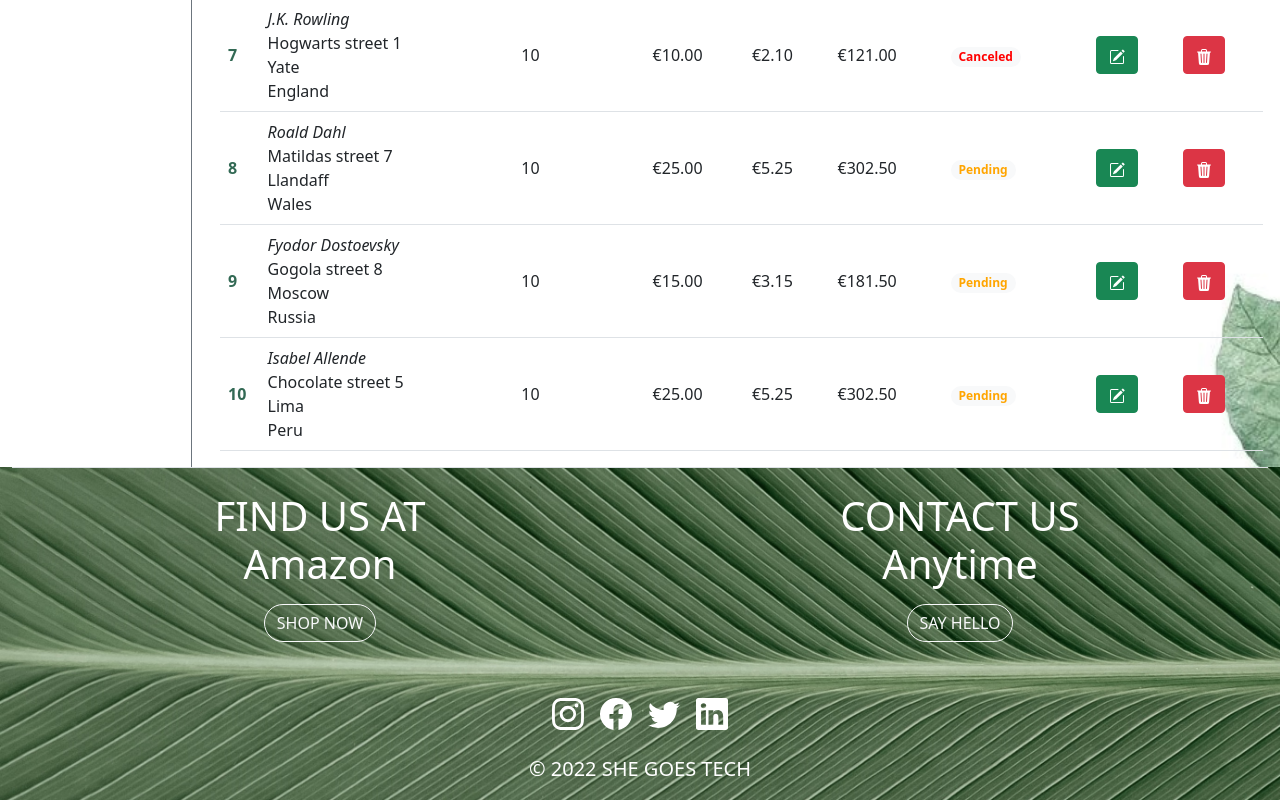
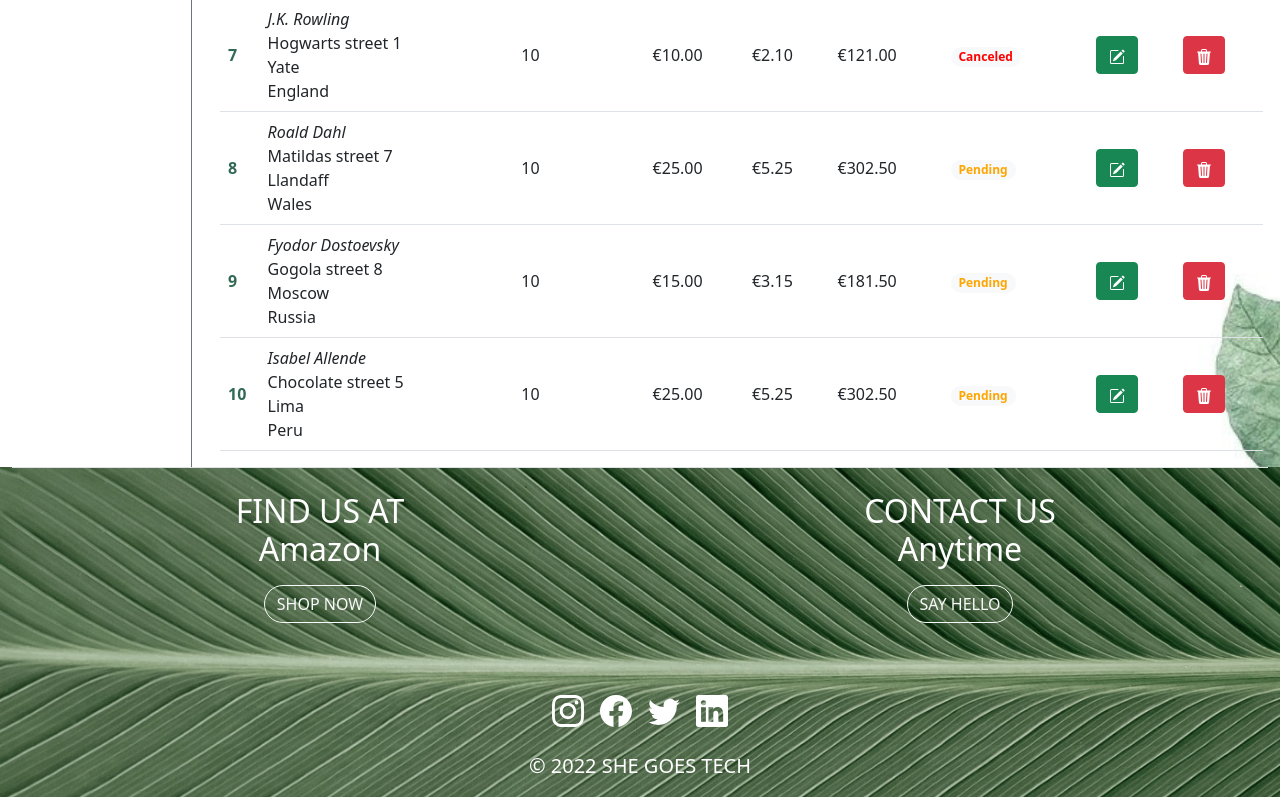
Before and after one commit to ligarunge/hackathon-4, a React (Create React App) app: page /orders in a window 1280 px wide. Shown: the part 879-1679 px from the top of the page. Built offline with nearby package versions, Linux system fonts and the light colour scheme.

Commit message:
footer text size

```diff
--- a/src/API/getCategories.js
+++ b/src/API/getCategories.js
@@ -7,12 +7,12 @@ function getCategories() {
         },
         {
             id: '2',
-            title: 'Some title 1',
+            title: 'Some title 2',
             description: 'Lorem ipsum dolor sit amet, consectetur adipiscing elit, sed do eiusmod tempor incididunt ut labore et dolore magna aliqua.',
         },
         {
             id: '3',
-            title: 'Some title 1',
+            title: 'Some title 3',
             description: 'Lorem ipsum dolor sit amet, consectetur adipiscing elit, sed do eiusmod tempor incididunt ut labore et dolore magna aliqua.',
         },
         {
--- a/src/Components/Footer.js
+++ b/src/Components/Footer.js
@@ -7,12 +7,12 @@ function Footer() {
                 <div className="row mt-4">
                     <div className="col-md-6 text-white">
                         <div className="row display-6">
-                            <div className="col-12 text-center fw-bolder">
+                            <div className="col-12 text-center fw-bolder fs-2">
                                 FIND US AT
                             </div>
                         </div>
                         <div className="row display-6">
-                            <div className="col-12 text-center">
+                            <div className="col-12 text-center fs-2">
                                 Amazon
                             </div>
                         </div>
@@ -24,16 +24,16 @@ function Footer() {
                     </div>
                     <div className="col-md-6 text-white">
                         <div className="row display-6">
-                            <div className="col-12 text-center fw-bolder">
+                            <div className="col-12 text-center fw-bolder fs-2">
                                 CONTACT US
                             </div>
                         </div>
-                        <div className="row display-6">
+                        <div className="row display-6 fs-2">
                             <div className="col-12 text-center">
                                 Anytime
                             </div>
                         </div>
-                        <div className="row mt-3">
+                        <div className="row mt-3 mb-3">
                             <div className="col-12 text-center">
                                 <button className="btn btn-outline-light rounded-pill">SAY HELLO</button>
                             </div>
--- a/src/Pages/Categories.js
+++ b/src/Pages/Categories.js
@@ -1,19 +1,26 @@
+import { useState } from "react";
 import getCategories from "../API/getCategories";
 import Header from "../Components/Header";
 
 function Categories() {
 
     const categories = getCategories();
-    const categoriesList = categories.map((categories, index) => {
+    const [keyWord, setKeyWord] = useState('')
+    const categoriesList = categories
+    .filter(categories => keyWord === '' ||
+        categories.title.toLowerCase().includes(keyWord.toLowerCase())||
+        categories.description.toLowerCase().includes(keyWord.toLowerCase())
+        )
+    .map((categories, index) => {
 
         return (
             <tr key={index} >
-            <td className="align-middle" style={{height: '6rem'}}>{index}</td>
+                <td className="align-middle" style={{ height: '6rem' }}>{index}</td>
                 <td className="align-middle">{categories.title}</td>
                 <td className="align-middle">{categories.description}</td>
                 <td className="align-middle">
                     <div className="d-flex">
-                <button type="button" className="btn btn-light"style={{margin:'5px'}}>Edit</button><button type="button" className="btn btn-light" style={{margin:'5px'}}>Delete</button>
+                        <button type="button" className="btn btn-light" style={{ margin: '5px' }}>Edit</button><button type="button" className="btn btn-light" style={{ margin: '5px' }}>Delete</button>
                     </div>
                 </td>
             </tr>
@@ -27,8 +34,12 @@ return (
             </div>
             <div className="col-md-10">
                 <div className="d-inline-flex flex-column align-items-end w-100">
-                <button className="my-3" style={{width:"200px"}}>Create category</button>
-                <p className="my-3">Search <input type="text"/></p>
+                    <button className="my-3" style={{ width: "200px" }}>Create category</button>
+                    <p className="my-3">Search <input
+                        type="text"
+                        value={keyWord}
+                        onChange={(event) => setKeyWord(event.target.value)}
+                    /></p>
                 </div>
 
                 <table className="table table-striped ">
--- a/src/Pages/Orders.js
+++ b/src/Pages/Orders.js
@@ -16,13 +16,13 @@ function Orders() {
     }
     const customersList = customers
         .filter(order => keyWord === '' ||
-            order.Country.toLocaleLowerCase().includes(keyWord.toLocaleLowerCase()) ||
-            order.CustomerName.toLocaleLowerCase().includes(keyWord.toLocaleLowerCase()) ||
-            order.Surname.toLocaleLowerCase().includes(keyWord.toLocaleLowerCase()) ||
-            order.City.toLocaleLowerCase().includes(keyWord.toLocaleLowerCase()) ||
-            order.Street.toLocaleLowerCase().includes(keyWord.toLocaleLowerCase()) ||
+            order.Country.toLowerCase().includes(keyWord.toLowerCase()) ||
+            order.CustomerName.toLowerCase().includes(keyWord.toLowerCase()) ||
+            order.Surname.toLowerCase().includes(keyWord.toLowerCase()) ||
+            order.City.toLowerCase().includes(keyWord.toLowerCase()) ||
+            order.Street.toLowerCase().includes(keyWord.toLowerCase()) ||
             order.Quantity.includes(keyWord) ||
-            order.Status.toLocaleLowerCase().includes(keyWord.toLocaleLowerCase()))
+            order.Status.toLowerCase().includes(keyWord.toLowerCase()))
         .map((order, index) => {
 
             return (
```
Lines whose indentation alone changed are shown as unchanged.
